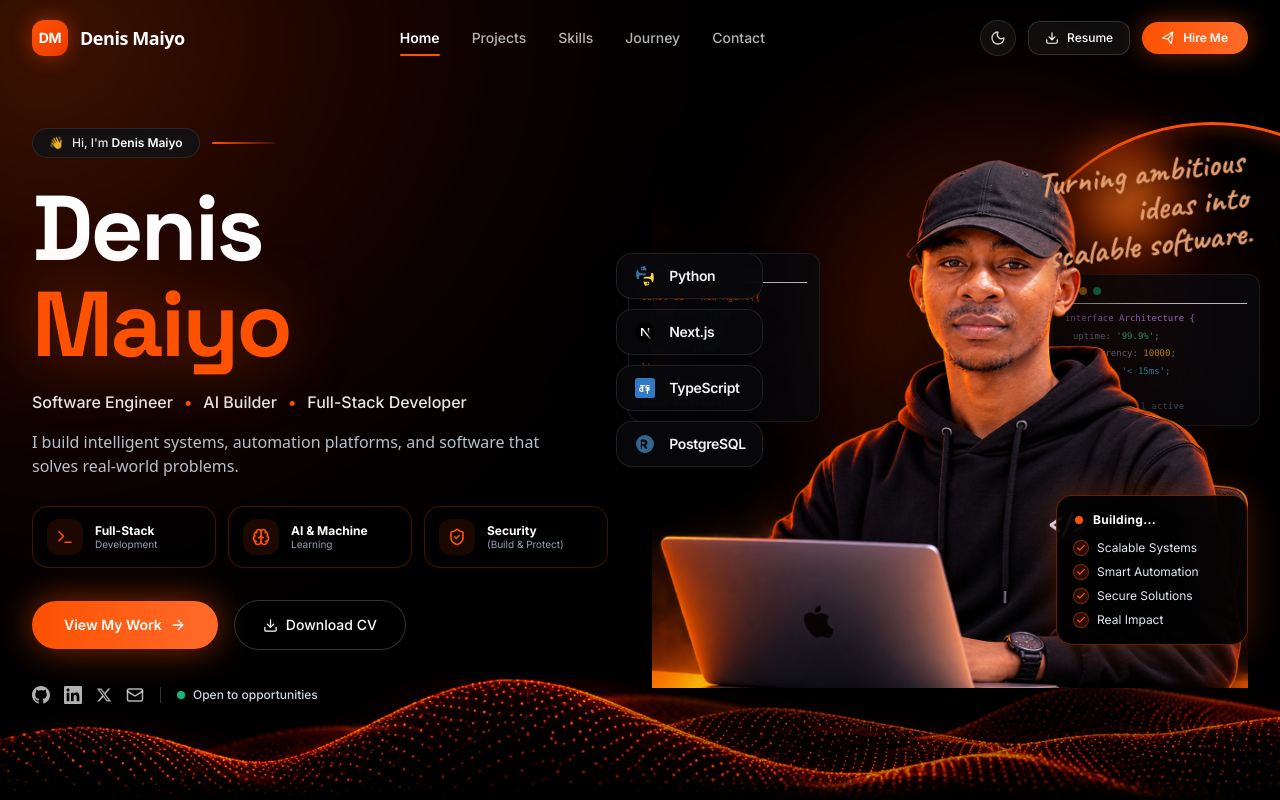
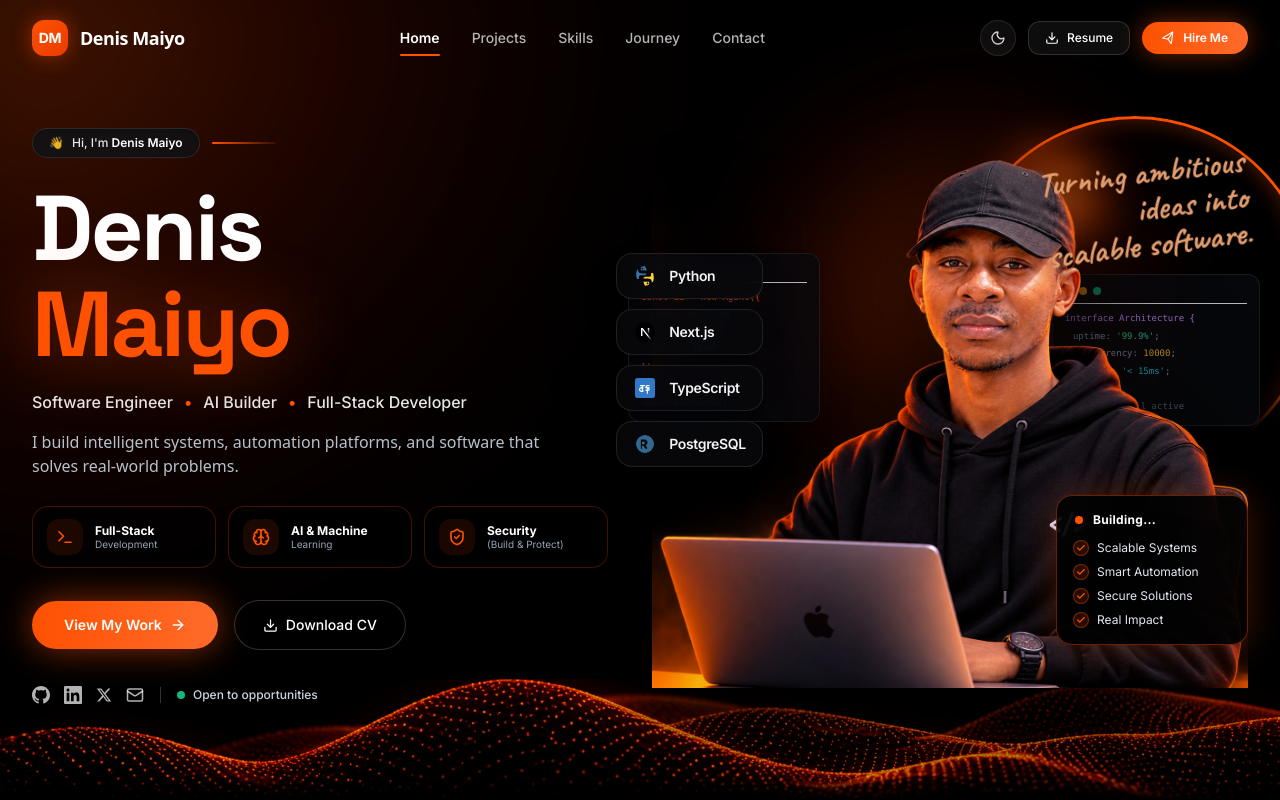
Before and after one commit to MaiyoDenis/personal_website, a Next.js app: page / in a window 1280 px wide. Shown: the top 800 px of the page. Built offline with nearby package versions, Linux system fonts and the light colour scheme.

Commit message:
fix(hero): shift glowing ring to the left to hug portrait and sit inside quote

```diff
--- a/components/hero/HeroRight.tsx
+++ b/components/hero/HeroRight.tsx
@@ -32,7 +32,7 @@ export default function HeroRight() {
         {/* ── 1. Volumetric Flame Ambient Glow (Behind head & shoulders) ── */}
         <div
           aria-hidden="true"
-          className="absolute top-[32%] left-[58%] -translate-x-1/2 -translate-y-1/2 w-[85%] aspect-square rounded-full pointer-events-none z-0"
+          className="absolute top-[28%] left-[51%] -translate-x-1/2 -translate-y-1/2 w-[70%] aspect-square rounded-full pointer-events-none z-0"
           style={{
             background:
               "radial-gradient(circle at center, rgba(254, 81, 1, 0.45) 0%, rgba(220, 35, 0, 0.2) 42%, transparent 72%)",
@@ -40,13 +40,13 @@ export default function HeroRight() {
           }}
         />
 
-        {/* ── 2. Glowing Neon Orange Ring (Mathematically locked to Denis's head at 58% X) ── */}
+        {/* ── 2. Glowing Neon Orange Ring (Moved to the left, tightly hugging Denis's head) ── */}
         <motion.div
           initial={{ scale: 0.9, opacity: 0 }}
           animate={{ scale: 1, opacity: 1 }}
           transition={{ duration: 0.8, ease: [0.16, 1, 0.3, 1] }}
           aria-hidden="true"
-          className="absolute -top-[4%] left-[58%] -translate-x-1/2 w-[72%] aspect-square rounded-full border-[3.5px] border-[#FE5101] pointer-events-none z-10"
+          className="absolute -top-[5%] left-[51%] -translate-x-1/2 w-[58%] sm:w-[58%] lg:w-[60%] aspect-square rounded-full border-[3.5px] border-[#FE5101] pointer-events-none z-10"
           style={{
             boxShadow:
               "0 0 25px #FE5101, 0 0 55px rgba(254, 81, 1, 0.85), 0 0 95px rgba(254, 81, 1, 0.5), inset 0 0 25px rgba(254, 81, 1, 0.35)",
@@ -57,10 +57,10 @@ export default function HeroRight() {
           }}
         />
 
-        {/* ── 3. Top-Right Intense Neon Flare / Hotspot (1-2 o'clock burst on ring) ── */}
+        {/* ── 3. Top-Right Intense Neon Flare / Hotspot (Right on the ring's 1-2 o'clock curve) ── */}
         <div
           aria-hidden="true"
-          className="absolute -top-[3%] right-[8%] w-36 h-36 rounded-full pointer-events-none z-10 opacity-90"
+          className="absolute -top-[2%] right-[20%] sm:right-[22%] w-32 h-32 rounded-full pointer-events-none z-10 opacity-90"
           style={{
             background:
               "radial-gradient(circle at center, rgba(255, 150, 50, 0.95) 0%, rgba(254, 81, 1, 0.7) 35%, rgba(220, 35, 0, 0.2) 60%, transparent 80%)",
```
